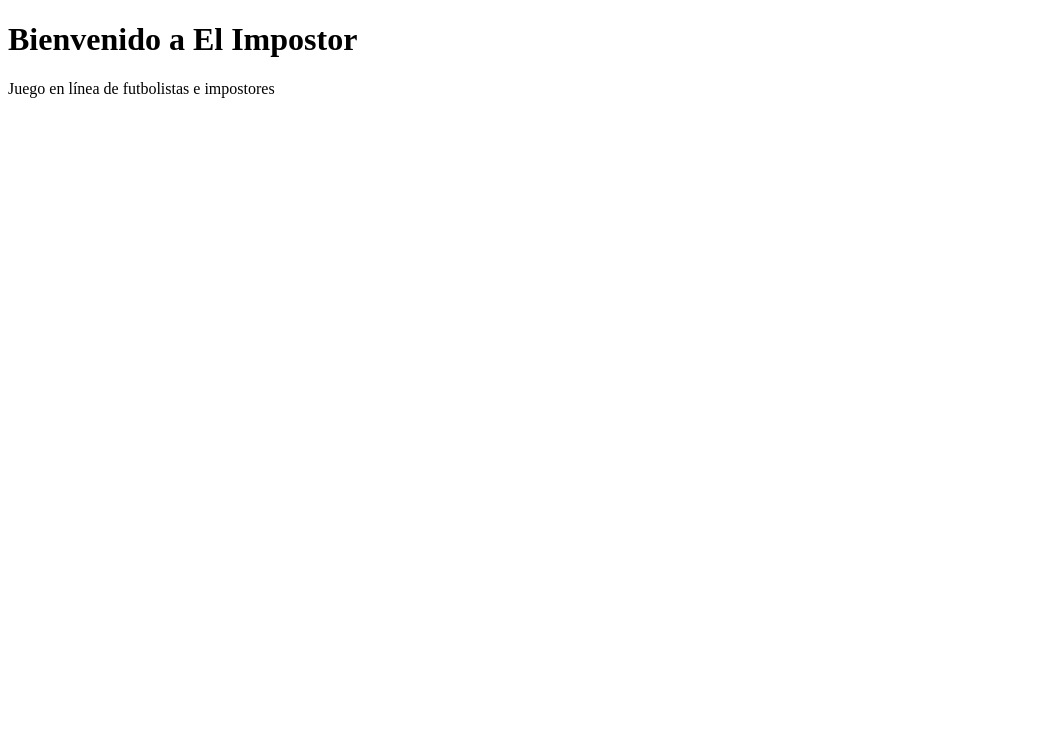
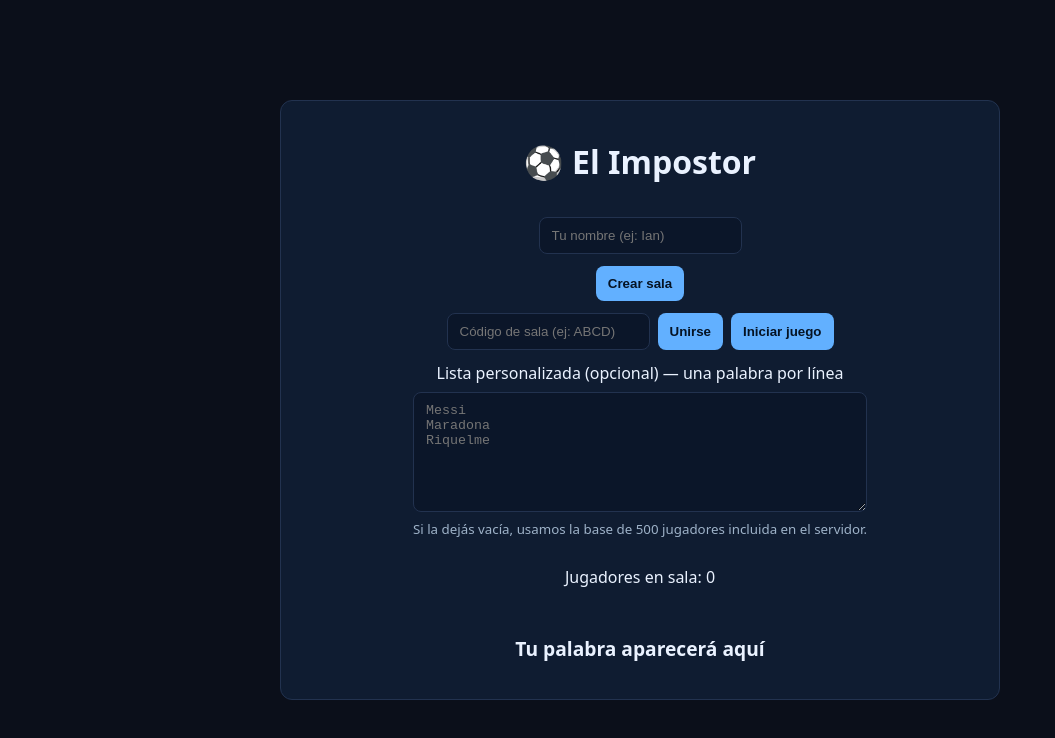
Before and after one commit to ianluski/el-impostor, a website: page index.html in a window 1280 px wide. Shown: the whole page, without its empty margins (0-1055 px from the left). Drawn offline with nearby package versions, Linux system fonts and the light colour scheme; no server answers.

Commit message:
Add files via upload

```diff
--- a/index.html
+++ b/index.html
@@ -1,13 +1,43 @@
 <!DOCTYPE html>
 <html lang="es">
 <head>
-  <meta charset="UTF-8">
+  <meta charset="UTF-8" />
+  <meta name="viewport" content="width=device-width, initial-scale=1" />
   <title>El Impostor</title>
+  <link rel="stylesheet" href="style.css" />
+  <script src="/socket.io/socket.io.js"></script>
 </head>
 <body>
-  <h1>Bienvenido a El Impostor</h1>
-  <p>Juego en línea de futbolistas e impostores</p>
-  <script src="/socket.io/socket.io.js"></script>
+  <main class="card">
+    <h1>⚽ El Impostor</h1>
+
+    <div class="row">
+      <input id="name" placeholder="Tu nombre (ej: Ian)" maxlength="32" />
+    </div>
+
+    <div class="row">
+      <button id="createBtn">Crear sala</button>
+      <span id="roomCodeTag" class="tag" style="display:none"></span>
+    </div>
+
+    <div class="row">
+      <input id="room" placeholder="Código de sala (ej: ABCD)" maxlength="8" />
+      <button id="joinBtn">Unirse</button>
+      <button id="startBtn">Iniciar juego</button>
+    </div>
+
+    <div class="row" style="flex-direction:column;gap:8px;max-width:700px;margin-inline:auto">
+      <label for="pool">Lista personalizada (opcional) — una palabra por línea</label>
+      <textarea id="pool" rows="6" placeholder="Messi
+Maradona
+Riquelme" style="width:100%"></textarea>
+      <small class="muted">Si la dejás vacía, usamos la base de 500 jugadores incluida en el servidor.</small>
+    </div>
+
+    <p id="status">Jugadores en sala: 0</p>
+    <p id="role">Tu palabra aparecerá aquí</p>
+  </main>
+
   <script src="client.js"></script>
 </body>
 </html>
--- a/style.css
+++ b/style.css
@@ -1 +1,21 @@
-body{font-family:sans-serif;background:#0b0f1a;color:#fff}
+:root{ --bg:#0b0f1a; --panel:#0f1c31; --border:#22324f; --fg:#eaf2ff; --acc:#62b0ff; }
+*{box-sizing:border-box}
+html,body{height:100%}
+body{
+  margin:0; background:#0b0f1a; color:var(--fg);
+  display:grid; place-items:center; font-family:system-ui,Segoe UI,Arial
+}
+.card{
+  width:min(720px, 92vw);
+  background:var(--panel); border:1px solid var(--border); border-radius:12px;
+  padding:18px; display:grid; gap:12px; text-align:center;
+}
+.row{display:flex; gap:8px; flex-wrap:wrap; justify-content:center}
+input,button,textarea{
+  padding:10px 12px; border-radius:8px; border:1px solid var(--border); background:#0b1629; color:var(--fg);
+}
+textarea{min-height:120px}
+button{ background:var(--acc); color:#051324; border:none; font-weight:700; cursor:pointer }
+.tag{ display:inline-block; padding:6px 10px; border-radius:999px; background:#0b1629; border:1px solid var(--border) }
+#role{ font-size:1.2rem; font-weight:700 }
+.muted{ color:#9eb2c8 }
```
